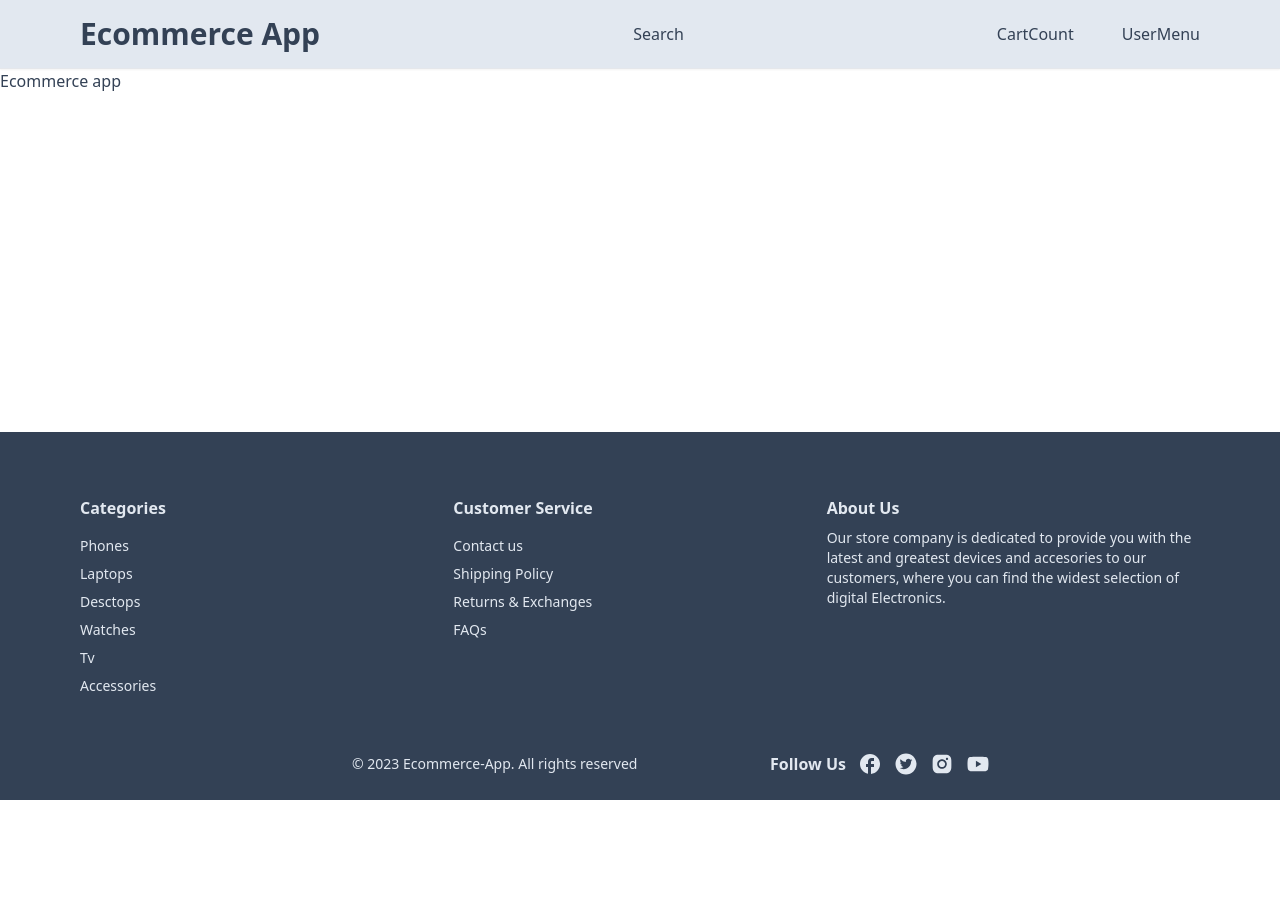
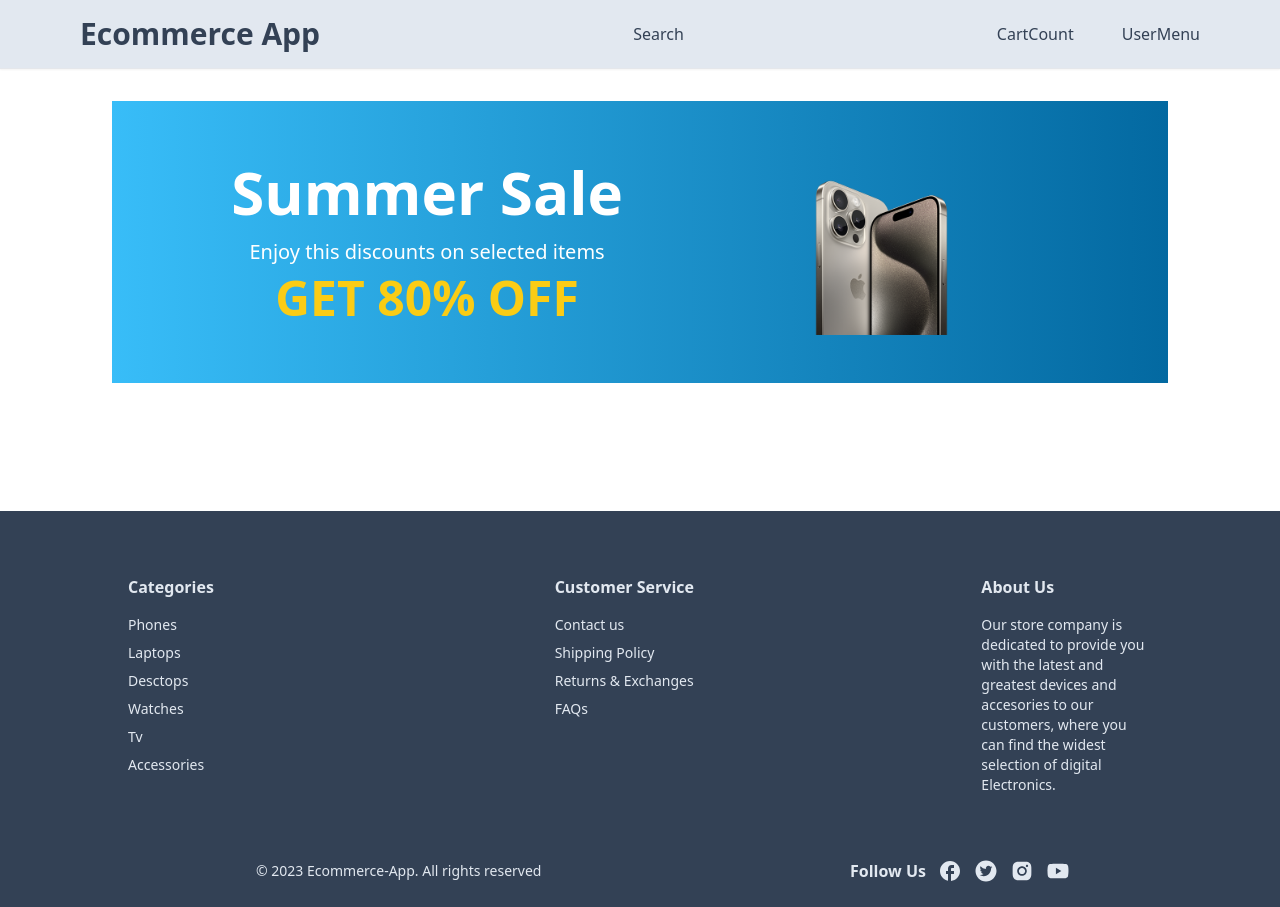
Before and after one commit to rabit1977/ecommerce-app-nextjs---03.12.2023, a Next.js app: page / in a window 1280 px wide. Before the commit the page ends 800 px from the top, so only its background shows below. Built offline with nearby package versions, Linux system fonts and the light colour scheme; a web font is replaced by a local one.

Commit message:
created banner

```diff
--- /dev/null
+++ b/app/components/HomeBanner.tsx
@@ -0,0 +1,32 @@
+import Image from 'next/image';
+
+const HomeBanner = () => {
+  return (
+    <div className='relative bg-gradient-to-r from-sky-400 to-sky-700 mb-8'>
+      <div className='mx-auto px-8 py-12 flex flex-col gap-2 md:flex-row items-center justify-evenly'>
+        <div className='mb-8 md:mb-0 text-center'>
+          <h1 className='text-4xl md:text-6xl font-bold text-white mb-4'>
+            Summer Sale
+          </h1>
+          <p className='text-lg md:text-xl text-white'>
+            Enjoy this discounts on selected items
+          </p>
+          <p className='text-2xl md:text-5xl mt-2 text-yellow-400 font-bold'>
+            {' '}
+            GET 80% OFF
+          </p>
+        </div>
+        <div className='w-1/3 relative aspect-video'>
+          <Image
+            src='/banner-image.png'
+            fill
+            alt='Banner image'
+            className='object-contain'
+          />
+        </div>
+      </div>
+    </div>
+  );
+};
+
+export default HomeBanner;
--- a/app/components/footer/Footer.tsx
+++ b/app/components/footer/Footer.tsx
@@ -12,7 +12,7 @@
   return (
     <footer className='bg-slate-700 text-slate-200 text-sm mt-16'>
       <Container>
-        <div className='flex flex-col md:flex-row justify-between pt-16 pb-8'>
+        <div className='flex flex-col md:flex-row justify-between pt-16 pb-8 max-w-5xl mx-auto'>
           <FooterList>
             <h3 className='text-base font-semibold mb-2'>Categories</h3>
             <Link href='#'>Phones</Link>
@@ -29,16 +29,16 @@
             <Link href='#'>Returns & Exchanges</Link>
             <Link href='#'>FAQs</Link>
           </FooterList>
-          <div className='w-full md:w-1/3 mb-6 md:mb-0'>
+          <FooterList>
             <h3 className='text-base font-semibold mb-2'>About Us</h3>
             <p className='mb-2'>
               Our store company is dedicated to provide you with the latest and
               greatest devices and accesories to our customers, where you can
               find the widest selection of digital Electronics.
             </p>
-          </div>
+          </FooterList>
         </div>
-        <div className='flex items-center max-w-xl mx-auto justify-between whitespace-nowrap'>
+        <div className='flex items-center max-w-3xl mx-auto justify-between whitespace-nowrap'>
           <div>
             <p className='text-sm mb-6'>
               {' '}
--- a/app/page.tsx
+++ b/app/page.tsx
@@ -1,3 +1,14 @@
+import Container from './components/Container';
+import HomeBanner from './components/HomeBanner';
+
 export default function Home() {
-  return <div>Ecommerce app</div>;
+  return (
+    <div className='p-8'>
+      <Container>
+        <div>
+          <HomeBanner />
+        </div>
+      </Container>
+    </div>
+  );
 }
```
Also changed, not shown: public/Banner-image.png (added), public/banner-iphone-image.png (added).
